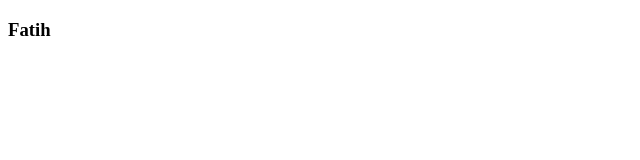
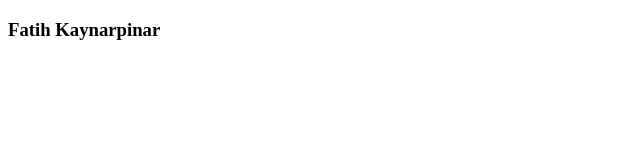
Before and after one commit to FatihKAYNARPINAR/test, a plain HTML site: page index.html in a window 1280 px wide. Shown: the whole page, without its empty margins (0-640 px from the left). Drawn offline with Linux system fonts and the light colour scheme.

Commit message:
Update index.html

```diff
--- a/index.html
+++ b/index.html
@@ -7,6 +7,6 @@
     <title>Document</title>
 </head>
 <body>
-    <h3>Fatih</h3>
+    <h3>Fatih Kaynarpinar</h3>
 </body>
 </html>
```
